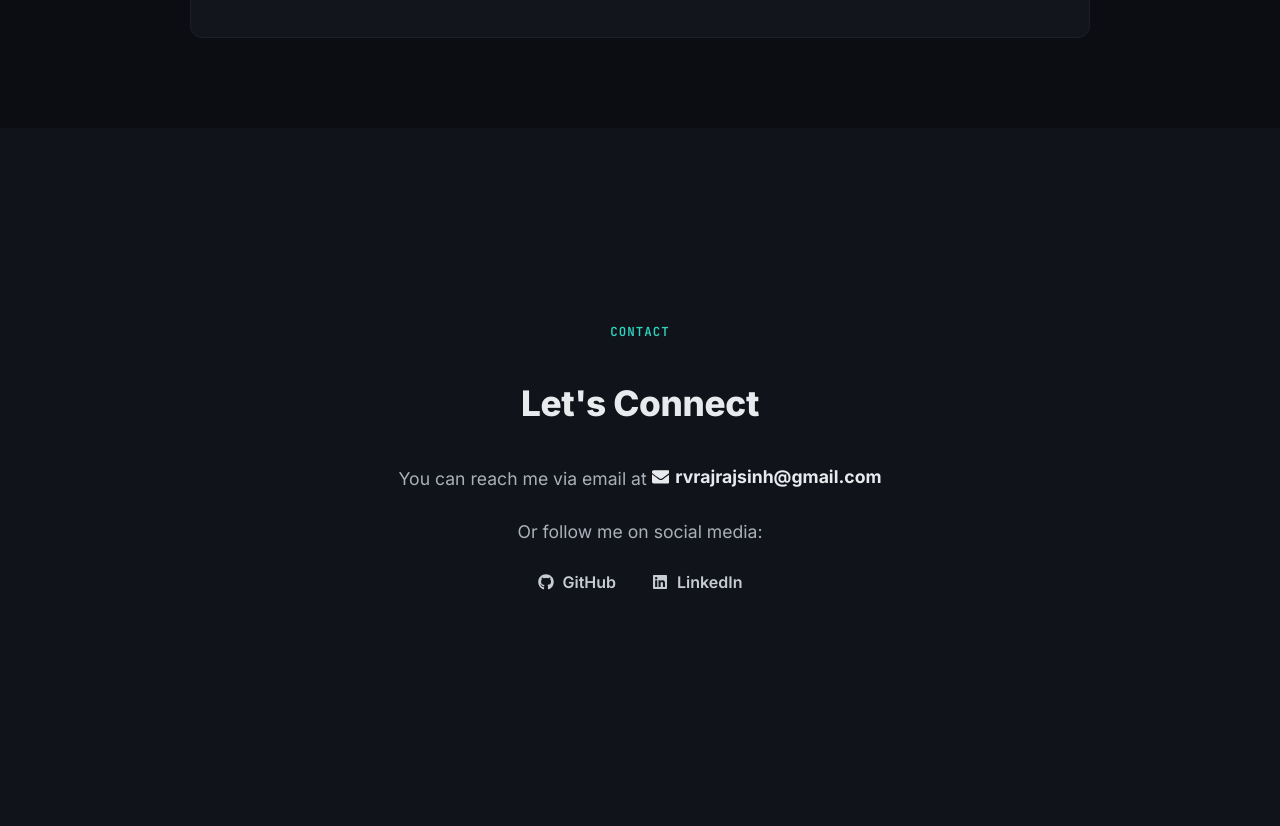
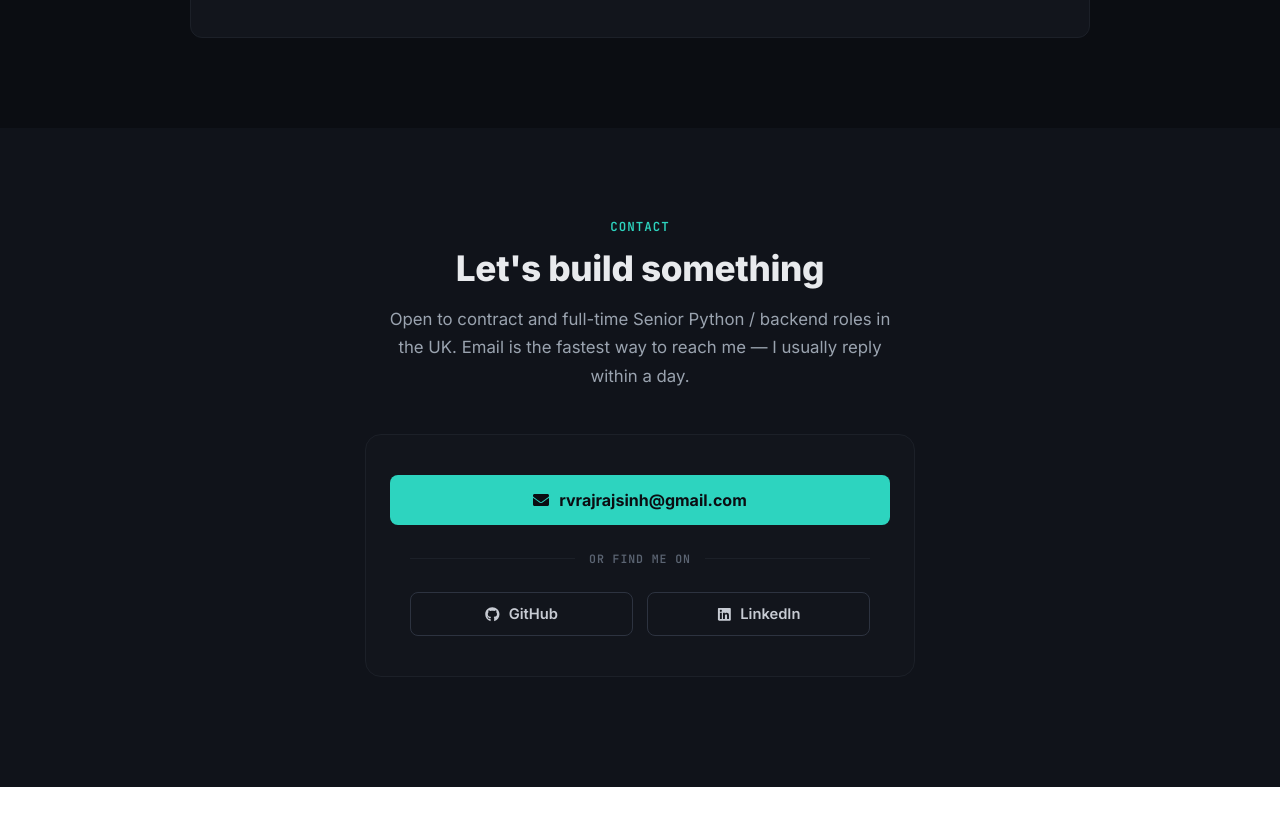
Before and after one commit to Vrajrajsinh-Rathod/portfolio, a React (Create React App) app: page / in a window 1280 px wide. Shown: the part 7000-7826 px from the top of the page. After the commit the page ends 7787 px from the top, so only its background shows below. Built offline with nearby package versions, Linux system fonts and the light colour scheme.

Commit message:
Redesign Contact section with card layout

```diff
--- a/src/Contact.js
+++ b/src/Contact.js
@@ -3,144 +3,179 @@ import { FaGithub, FaLinkedin, FaEnvelope } from 'react-icons/fa';
 
 const Contact = () => {
   return (
-    <section id="contact" style={sectionStyle}>
-      <div style={eyebrowStyle}>Contact</div>
-      <h2 style={headingStyle}>Let's Connect</h2>
+    <section id="contact" className="contact-section">
+      <div className="contact-eyebrow">Contact</div>
+      <h2 className="contact-heading">Let's build something</h2>
+      <p className="contact-sub">
+        Open to contract and full-time Senior Python / backend roles in the UK.
+        Email is the fastest way to reach me — I usually reply within a day.
+      </p>
 
-      <p style={textStyle}>
-        You can reach me via email at{' '}
-        <a href="mailto:rvrajrajsinh@gmail.com" style={highlightLink}>
-          <FaEnvelope className="icon" />
+      <div className="contact-card">
+        <a href="mailto:rvrajrajsinh@gmail.com" className="contact-email-btn">
+          <FaEnvelope />
           rvrajrajsinh@gmail.com
         </a>
-      </p>
 
-      <p style={textStyle}>Or follow me on social media:</p>
+        <div className="contact-divider">
+          <span>or find me on</span>
+        </div>
 
-      <div style={socialLinks}>
+        <div className="contact-social-row">
           <a
             href="https://github.com/Vrajrajsinh-Rathod"
             target="_blank"
             rel="noopener noreferrer"
-          style={socialLinkStyle}
+            className="contact-social-btn"
           >
-          <FaGithub className="icon" />
+            <FaGithub />
             GitHub
           </a>
           <a
             href="https://www.linkedin.com/in/vrajrajsinh-rathod-894b731b5/"
             target="_blank"
             rel="noopener noreferrer"
-          style={socialLinkStyle}
+            className="contact-social-btn"
           >
-          <FaLinkedin className="icon" />
+            <FaLinkedin />
             LinkedIn
           </a>
         </div>
+      </div>
 
       <style>{`
-        a {
-          transition: color 0.2s ease, opacity 0.2s ease;
+        .contact-section {
+          padding: 90px 20px 110px;
+          background: #10131a;
+          color: #e8eaed;
+          font-family: 'Inter', system-ui, sans-serif;
+          display: flex;
+          flex-direction: column;
+          align-items: center;
+          text-align: center;
         }
 
-        a:hover {
+        .contact-eyebrow {
+          font-family: 'JetBrains Mono', monospace;
+          font-size: 0.78rem;
+          font-weight: 600;
+          letter-spacing: 0.08em;
           color: #2dd4bf;
-          opacity: 0.9;
+          text-transform: uppercase;
+          margin-bottom: 12px;
         }
 
-        .icon {
-          transition: transform 0.2s ease;
+        .contact-heading {
+          font-size: 2.2rem;
+          font-weight: 800;
+          letter-spacing: -0.01em;
+          margin: 0 0 16px;
+          color: #e8eaed;
         }
 
-        a:hover .icon {
-          transform: scale(1.1);
+        .contact-sub {
+          font-size: 1.05rem;
+          line-height: 1.7;
+          color: #9aa3af;
+          max-width: 520px;
+          margin: 0 0 44px;
         }
 
-        @media (max-width: 768px) {
-          h2 { font-size: 1.9rem !important; }
-          p { font-size: 1rem !important; }
-          .icon { width: 20px !important; height: 20px !important; }
-          #contact { padding: 60px 15px 120px; }
-          a[href^="mailto"] { display: inline-flex; flex-wrap: wrap; margin-top: 8px; gap: 5px; }
+        .contact-card {
+          background: #12151c;
+          border: 1px solid #1c2028;
+          border-radius: 16px;
+          padding: 40px 44px;
+          max-width: 460px;
+          width: 100%;
+          display: flex;
+          flex-direction: column;
+          align-items: center;
+          gap: 26px;
+        }
+
+        .contact-email-btn {
+          display: inline-flex;
+          align-items: center;
+          justify-content: center;
+          gap: 10px;
+          width: 100%;
+          background: #2dd4bf;
+          color: #0b0d12;
+          font-weight: 700;
+          font-size: 1rem;
+          padding: 15px 20px;
+          border-radius: 8px;
+          text-decoration: none;
+          transition: opacity 0.15s ease, transform 0.15s ease;
+        }
+
+        .contact-email-btn:hover {
+          opacity: 0.88;
+          transform: translateY(-1px);
+        }
+
+        .contact-divider {
+          display: flex;
+          align-items: center;
+          width: 100%;
+          color: #5b6472;
+          font-family: 'JetBrains Mono', monospace;
+          font-size: 0.72rem;
+          font-weight: 600;
+          text-transform: uppercase;
+          letter-spacing: 0.08em;
+        }
+
+        .contact-divider::before,
+        .contact-divider::after {
+          content: '';
+          flex: 1;
+          height: 1px;
+          background: #1c2028;
+        }
+
+        .contact-divider span {
+          padding: 0 14px;
+          white-space: nowrap;
+        }
+
+        .contact-social-row {
+          display: flex;
+          gap: 14px;
+          width: 100%;
+        }
+
+        .contact-social-btn {
+          flex: 1;
+          display: inline-flex;
+          align-items: center;
+          justify-content: center;
+          gap: 9px;
+          border: 1px solid #2d3340;
+          border-radius: 8px;
+          padding: 12px 14px;
+          color: #c7cbd3;
+          text-decoration: none;
+          font-weight: 600;
+          font-size: 0.92rem;
+          transition: border-color 0.15s ease, color 0.15s ease;
+        }
+
+        .contact-social-btn:hover {
+          border-color: #2dd4bf;
+          color: #2dd4bf;
         }
 
         @media (max-width: 480px) {
-          h2 { font-size: 1.6rem !important; }
-          p { font-size: 0.95rem !important; }
-          .icon { width: 18px !important; height: 18px !important; }
-          #contact { padding: 50px 10px 100px; }
-          a[href^="mailto"] { margin-top: 10px; gap: 4px; }
+          .contact-heading { font-size: 1.9rem; }
+          .contact-sub { font-size: 1rem; }
+          .contact-card { padding: 30px 24px; }
+          .contact-section { padding: 70px 16px 90px; }
         }
       `}</style>
     </section>
   );
 };
 
-const sectionStyle = {
-  position: 'relative',
-  padding: '90px 20px 150px',
-  minHeight: '60vh',
-  display: 'flex',
-  flexDirection: 'column',
-  alignItems: 'center',
-  justifyContent: 'center',
-  backgroundColor: '#10131a',
-  color: '#e8eaed',
-  fontFamily: "'Inter', system-ui, sans-serif",
-  textAlign: 'center',
-  overflow: 'hidden',
-};
-
-const eyebrowStyle = {
-  fontFamily: "'JetBrains Mono', monospace",
-  fontSize: '0.78rem',
-  fontWeight: 600,
-  letterSpacing: '0.08em',
-  color: '#2dd4bf',
-  textTransform: 'uppercase',
-  marginBottom: '12px',
-};
-
-const headingStyle = {
-  fontSize: '2.2rem',
-  fontWeight: 800,
-  letterSpacing: '-0.01em',
-  marginBottom: '25px',
-  color: '#e8eaed',
-};
-
-const textStyle = {
-  fontSize: '1.1rem',
-  marginBottom: '14px',
-  color: '#aab0ba',
-};
-
-const highlightLink = {
-  color: '#e8eaed',
-  fontWeight: 700,
-  textDecoration: 'none',
-  display: 'inline-flex',
-  alignItems: 'center',
-  gap: '6px',
-  flexWrap: 'wrap',
-};
-
-const socialLinks = {
-  display: 'flex',
-  justifyContent: 'center',
-  gap: '36px',
-  marginTop: '16px',
-  flexWrap: 'wrap',
-};
-
-const socialLinkStyle = {
-  display: 'flex',
-  alignItems: 'center',
-  gap: '9px',
-  fontSize: '1rem',
-  color: '#c7cbd3',
-  textDecoration: 'none',
-  fontWeight: 600,
-};
-
 export default Contact;
```
Lines whose indentation alone changed are shown as unchanged.
